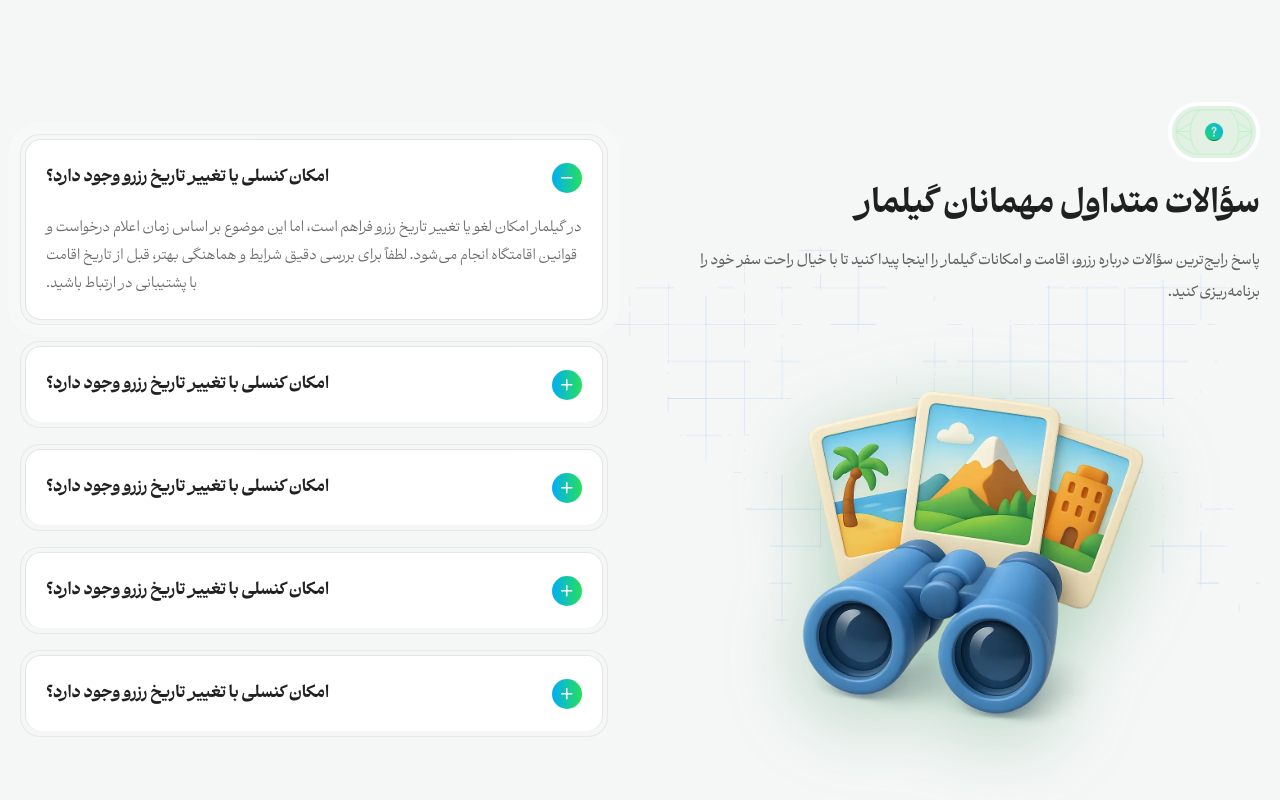
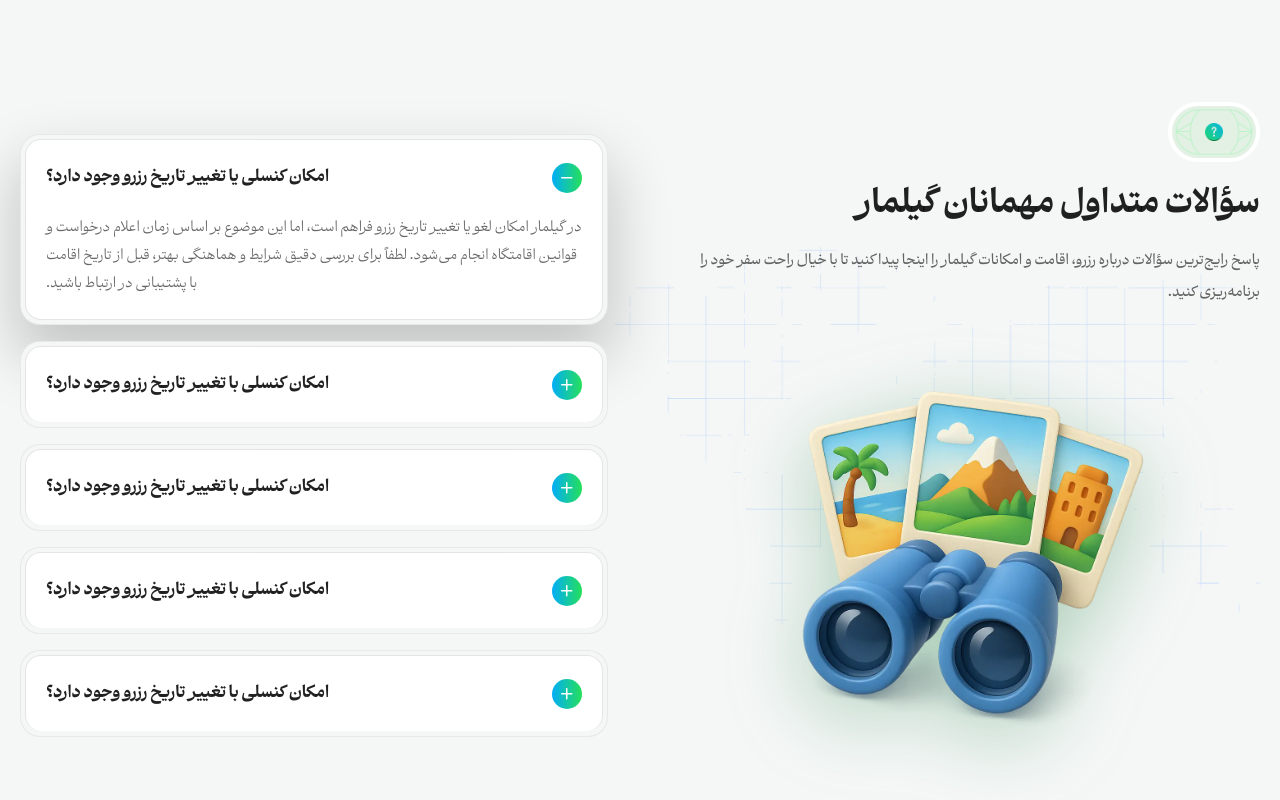
Before and after one commit to shakibfarzan/gilmar-test, a Next.js app: page / in a window 1280 px wide. Shown: the part 7397-8197 px from the top of the page. Built offline with nearby package versions, Linux system fonts and the light colour scheme; what @mui/material-nextjs would draw is missing.

Commit message:
fix: design issues

```diff
--- a/app/_components/about-us-section/about-us-section.tsx
+++ b/app/_components/about-us-section/about-us-section.tsx
@@ -18,7 +18,6 @@ export default function AboutUsSection({ content }: AboutUsSectionProps) {
     >
       <GridBackdrop
         sx={{
-          insetInlineEnd: 0,
           top: 0,
           width: { xs: '100%', md: '52%' },
           height: '100%',
--- a/app/_components/faq-section/faq-accordion.tsx
+++ b/app/_components/faq-section/faq-accordion.tsx
@@ -20,7 +20,7 @@ export default function FaqAccordion({ items }: { items: FaqItem[] }) {
               bgcolor: 'background.default',
               overflow: 'hidden',
               border: '1px solid rgba(0, 0, 0, 0.06)',
-              boxShadow: open ? '0 0 0 12px rgba(255,255,255,.14)' : 'none',
+              boxShadow: open ? '0 30px 60px 5px rgba(0, 0, 0, 0.2)' : 'none',
               p: 0.5,
             }}
           >
--- a/app/_components/rules-section/rules-section.tsx
+++ b/app/_components/rules-section/rules-section.tsx
@@ -19,8 +19,8 @@ export default function RulesSection({ content }: RulesSectionProps) {
     >
       <GridBackdrop
         sx={{
-          insetInlineStart: 0,
           top: '18%',
+          right: 0,
           width: { xs: '100%', md: '38%' },
           height: '72%',
           display: { xs: 'none', md: 'block' },
--- a/components/ui/index.ts
+++ b/components/ui/index.ts
@@ -35,5 +35,5 @@ export type {
   ResponsiveColumns,
   SectionAlign,
   SectionBadge,
-  SectionCta
+  SectionCta,
 } from './ui.types';
```
